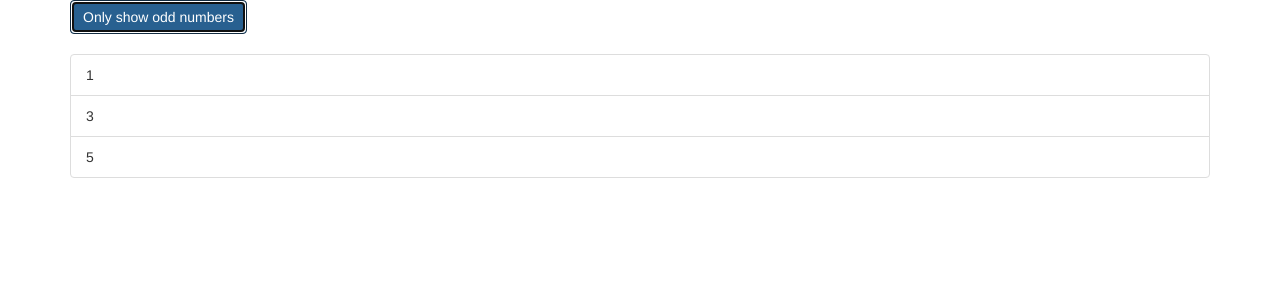
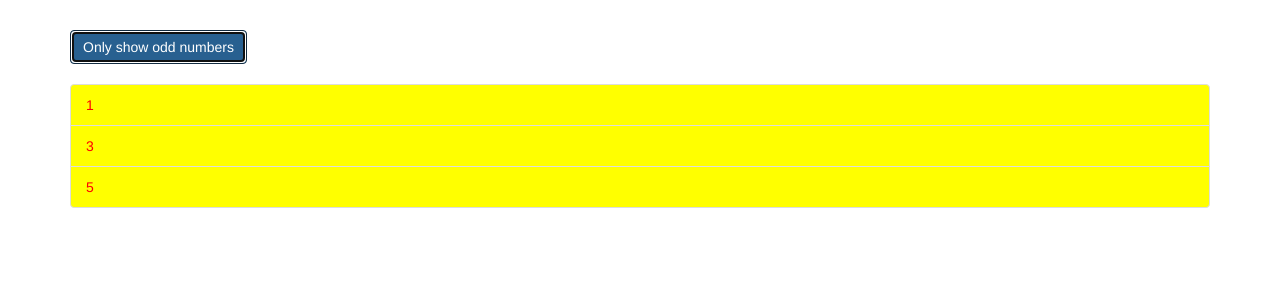
Before and after one commit to davidokun/Angular, an Angular app in the folder directives/: page / in a window 1280 px wide. Both pictures are taken after a click on the button "Only show odd numbers". Shown: the top 300 px of the page. Built offline with nearby package versions, Linux system fonts and the light colour scheme.

Commit message:
directives - Recap on ngClass and ngStyle.

```diff
--- a/directives/src/app/app.component.css
+++ b/directives/src/app/app.component.css
@@ -0,0 +1,7 @@
+.container{
+  margin-top: 30px;
+}
+
+.odd{
+  color: red;
+}
--- a/directives/src/app/app.component.html
+++ b/directives/src/app/app.component.html
@@ -9,6 +9,8 @@
         <div *ngIf="onlyOdd">
           <li
             class="list-group-item"
+            [ngClass]="{odd:true}"
+            [ngStyle]="{backgroundColor: 'yellow'}"
             *ngFor="let odd of oddNumbers">
             {{ odd }}
           </li>
```
